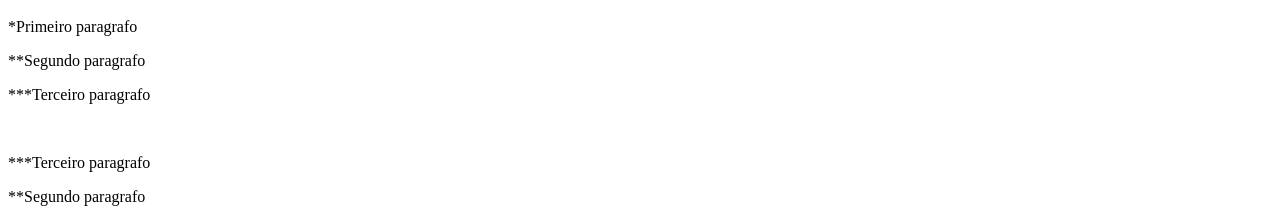
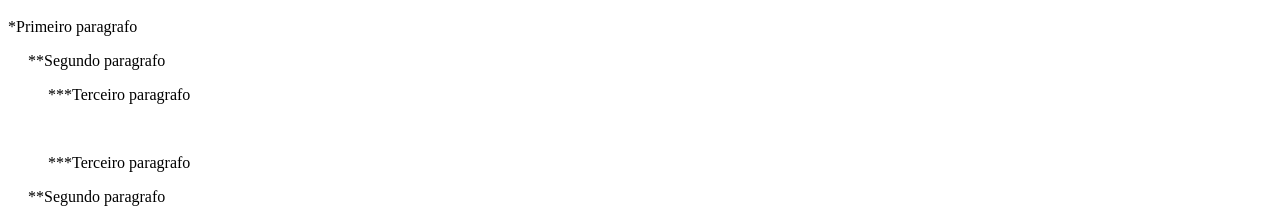
Before and after one commit to SchMatheus/SI1N-CSW2026-1, a plain HTML site: page Aula-01/index.html in a window 1280 px wide. Shown: the part 582-800 px from the top of the page. Drawn offline with Linux system fonts and the light colour scheme.

Commit message:
Add files via upload

```diff
--- a/Aula-01/index.html
+++ b/Aula-01/index.html
@@ -28,11 +28,11 @@
 <hr>
     <h1>DESAFIO DAS MENSAGENS</h1>
 <p>*Primeiro paragrafo</p>
-<p>**Segundo paragrafo</p>
-<p>***Terceiro paragrafo</p>
+<p style="margin-left:20px;">  **Segundo paragrafo</p>
+<p style="margin-left:40px;">***Terceiro paragrafo</p>
 <br>
-<p>***Terceiro paragrafo</p>
-<p>**Segundo paragrafo</p>
+<p style="margin-left:40px;">***Terceiro paragrafo</p>
+<p style="margin-left:20px;">**Segundo paragrafo</p>
 <p>*Primeiro paragrafo</p>
 <hr>
 <h1> DESAFIO DOS EMOJIS </h1>
```
